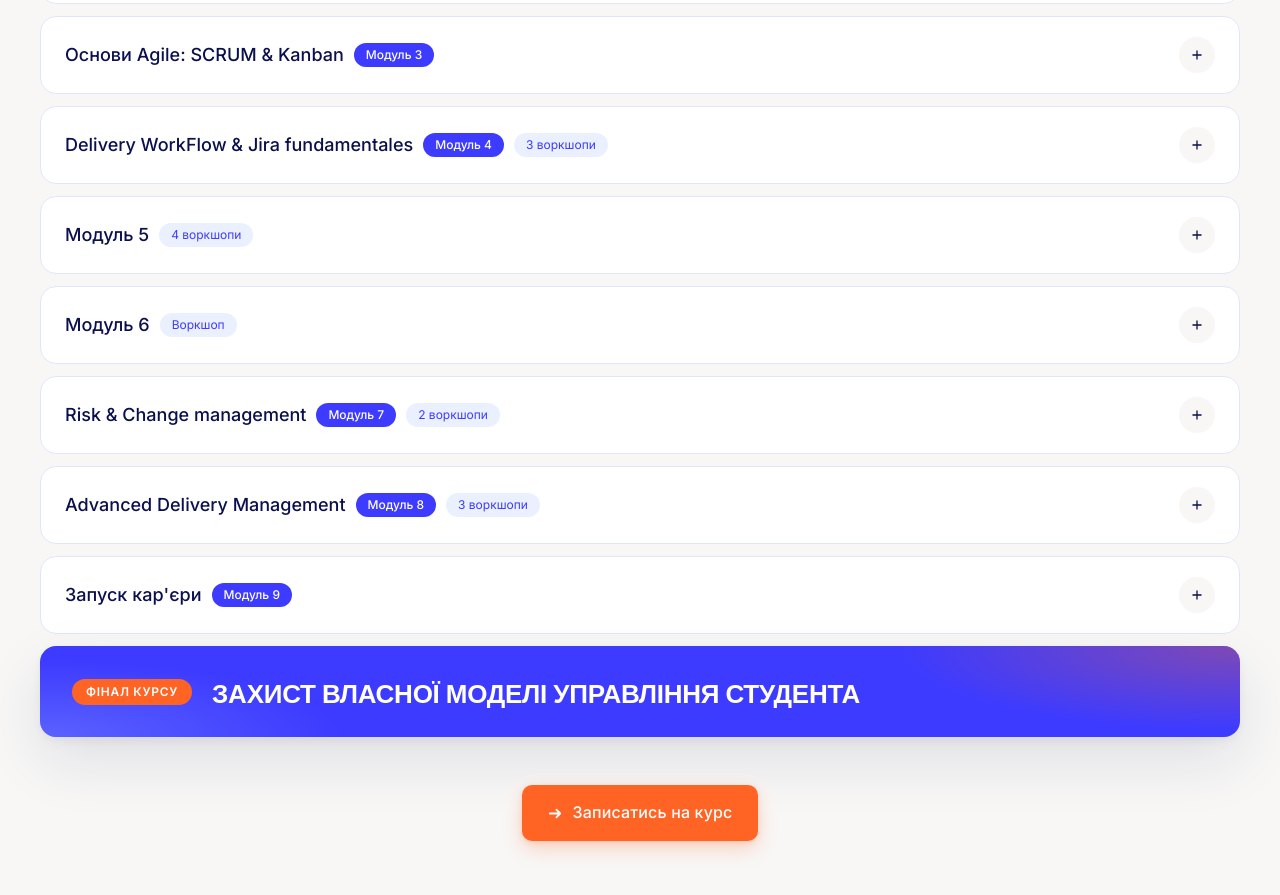
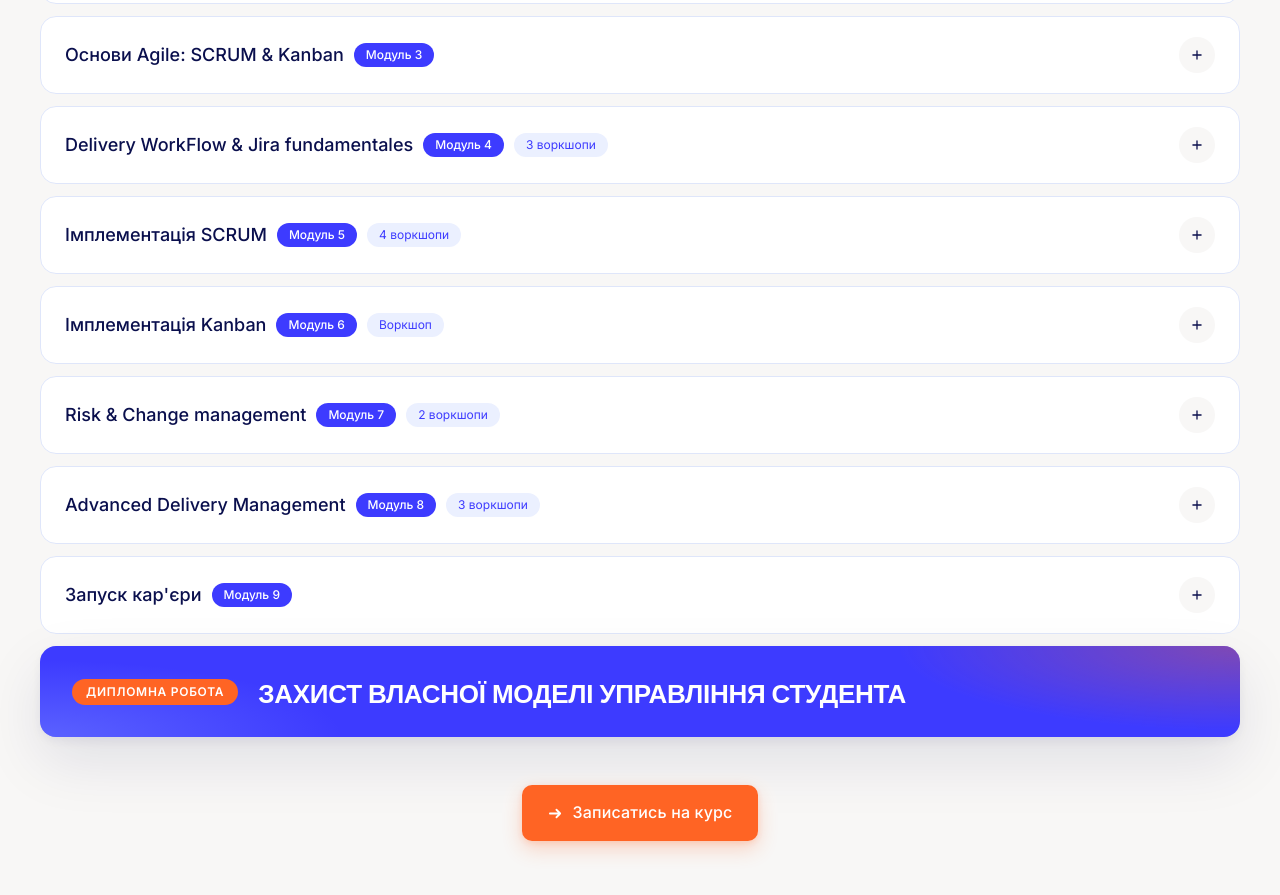
Before and after one commit to GritsenkoIvanKPI/projectdeliverylab, a plain HTML site: page index.html in a window 1280 px wide. Shown: the part 5419-6314 px from the top of the page. Drawn offline with nearby package versions, Linux system fonts and the light colour scheme.

Commit message:
Name modules 5 and 6, label the closing point as the diploma
Co-Authored-By: Claude Opus 5 <noreply@anthropic.com>

```diff
--- a/index.html
+++ b/index.html
@@ -1705,7 +1705,8 @@ section{position:relative}
       <article class="mrow reveal">
         <button class="mrow-head" aria-expanded="false">
           <span class="mrow-main">
-            <span class="mrow-title">Модуль 5</span>
+            <span class="mrow-title">Імплементація SCRUM</span>
+            <span class="tag tag--num">Модуль 5</span>
             <span class="tag tag--ws">4 воркшопи</span>
           </span>
           <span class="mrow-ico" aria-hidden="true">
@@ -1729,7 +1730,8 @@ section{position:relative}
       <article class="mrow reveal">
         <button class="mrow-head" aria-expanded="false">
           <span class="mrow-main">
-            <span class="mrow-title">Модуль 6</span>
+            <span class="mrow-title">Імплементація Kanban</span>
+            <span class="tag tag--num">Модуль 6</span>
             <span class="tag tag--ws">Воркшоп</span>
           </span>
           <span class="mrow-ico" aria-hidden="true">
@@ -1813,7 +1815,7 @@ section{position:relative}
     </div>
 
     <div class="final-note reveal">
-      <span class="final-note-tag">Фінал курсу</span>
+      <span class="final-note-tag">Дипломна робота</span>
       <p class="final-note-t">Захист власної моделі управління студента</p>
     </div>
 
```
